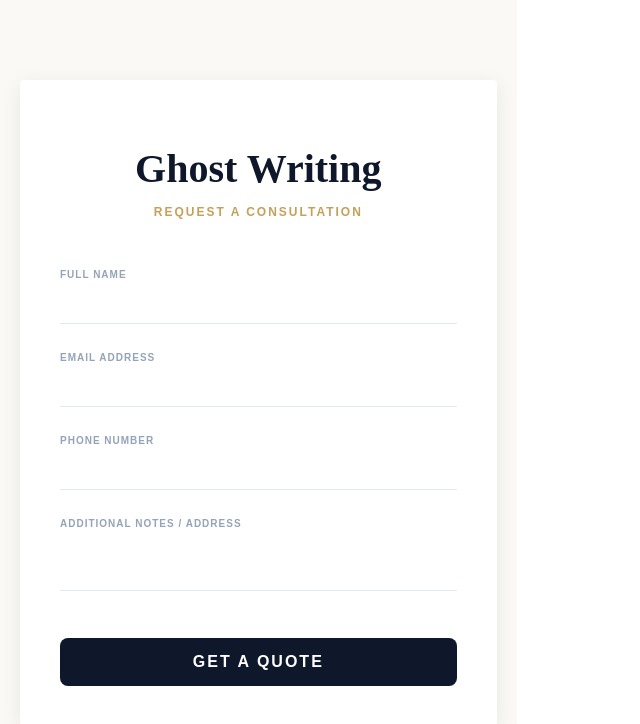
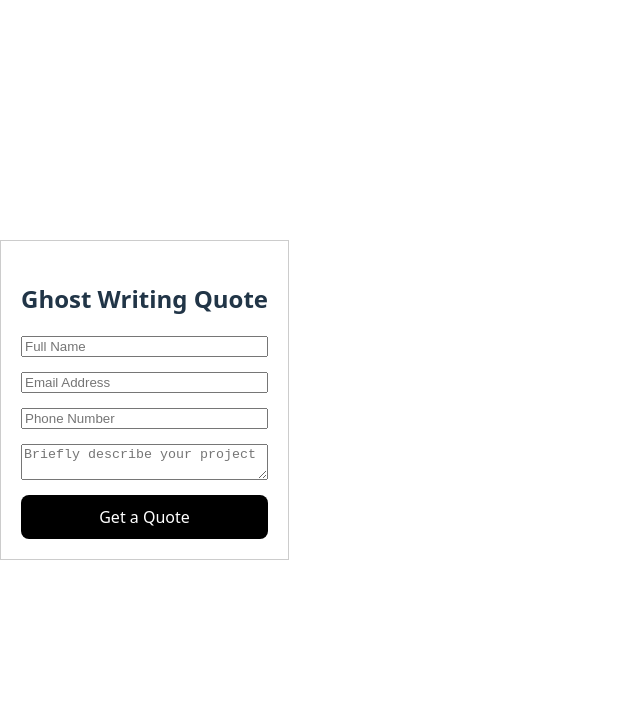
Before and after one commit to Arman-dev123/test, a React (Vite) app: page / in a window 1280 px wide. Shown: the top 724 px of the page, without its empty margins (0-640 px from the left). Built offline with nearby package versions, Linux system fonts and the light colour scheme.

Commit message:
removed auth and created ghost writing quote form

```diff
--- a/src/App.jsx
+++ b/src/App.jsx
@@ -1,6 +1,5 @@
 import { useState } from 'react';
 import { supabase } from './supabaseClient';
-import { CheckCircle2, Send } from 'lucide-react';
 
 function App() {
   const [loading, setLoading] = useState(false);
@@ -9,7 +8,7 @@ function App() {
     full_name: '',
     email: '',
     phone: '',
-    address: '' // Kept as requested in your column list
+    address: ''
   });
 
   const handleSubmit = async (e) => {
@@ -37,85 +36,42 @@ function App() {
 
   if (submitted) {
     return (
-      <div style={{ height: '100vh', display: 'flex', alignItems: 'center', justifyContent: 'center', backgroundColor: '#FAF9F6', fontFamily: 'serif' }}>
-        <div style={{ textAlign: 'center', padding: '40px', background: 'white', borderRadius: '8px', boxShadow: '0 10px 30px rgba(0,0,0,0.05)' }}>
-          <CheckCircle2 size={60} color="#C5A059" style={{ margin: '0 auto 20px' }} />
-          <h2 style={{ fontSize: '2rem', color: '#0f172a' }}>Request Received</h2>
-          <p style={{ color: '#64748b' }}>Our ghostwriting experts will contact you shortly.</p>
-          <button onClick={() => setSubmitted(false)} style={{ marginTop: '20px', background: 'none', border: '1px solid #C5A059', color: '#C5A059', padding: '10px 20px', cursor: 'pointer' }}>Send another request</button>
-        </div>
+      <div style={{ textAlign: 'center', padding: '50px', fontFamily: 'serif' }}>
+        <h1>Thank You!</h1>
+        <p>Your ghostwriting request has been received.</p>
+        <button onClick={() => setSubmitted(false)}>Send Another</button>
       </div>
     );
   }
 
   return (
-    <div style={{ minHeight: '100vh', backgroundColor: '#FAF9F6', padding: '80px 20px', fontFamily: 'sans-serif' }}>
-      <div style={{ maxWidth: '500px', margin: '0 auto', background: 'white', padding: '40px', borderRadius: '4px', boxShadow: '0 4px 20px rgba(0,0,0,0.08)' }}>
-
-        <header style={{ textAlign: 'center', marginBottom: '40px' }}>
-          <h1 style={{ fontFamily: 'serif', fontSize: '2.5rem', color: '#0f172a', marginBottom: '10px' }}>Ghost Writing</h1>
-          <p style={{ color: '#C5A059', fontWeight: 'bold', letterSpacing: '2px', fontSize: '12px', uppercase: 'true' }}>REQUEST A CONSULTATION</p>
-        </header>
-
-        <form onSubmit={handleSubmit} style={{ display: 'flex', flexDirection: 'column', gap: '20px' }}>
-          <div>
-            <label style={{ fontSize: '10px', fontWeight: 'bold', color: '#94a3b8', letterSpacing: '1px' }}>FULL NAME</label>
+    <div style={{ maxWidth: '400px', margin: '50px auto', padding: '20px', border: '1px solid #ccc' }}>
+      <h2 style={{ textAlign: 'center' }}>Ghost Writing Quote</h2>
+      <form onSubmit={handleSubmit} style={{ display: 'flex', flexDirection: 'column', gap: '15px' }}>
         <input
-              style={{ width: '100%', border: 'none', borderBottom: '1px solid #e2e8f0', padding: '10px 0', outline: 'none', fontSize: '16px' }}
-              type="text"
+          placeholder="Full Name"
           required
           onChange={(e) => setFormData({...formData, full_name: e.target.value})}
         />
-          </div>
-
-          <div>
-            <label style={{ fontSize: '10px', fontWeight: 'bold', color: '#94a3b8', letterSpacing: '1px' }}>EMAIL ADDRESS</label>
         <input
-              style={{ width: '100%', border: 'none', borderBottom: '1px solid #e2e8f0', padding: '10px 0', outline: 'none', fontSize: '16px' }}
           type="email"
+          placeholder="Email Address"
           required
           onChange={(e) => setFormData({...formData, email: e.target.value})}
         />
-          </div>
-
-          <div>
-            <label style={{ fontSize: '10px', fontWeight: 'bold', color: '#94a3b8', letterSpacing: '1px' }}>PHONE NUMBER</label>
         <input
-              style={{ width: '100%', border: 'none', borderBottom: '1px solid #e2e8f0', padding: '10px 0', outline: 'none', fontSize: '16px' }}
-              type="tel"
+          placeholder="Phone Number"
           required
           onChange={(e) => setFormData({...formData, phone: e.target.value})}
         />
-          </div>
-
-          <div>
-            <label style={{ fontSize: '10px', fontWeight: 'bold', color: '#94a3b8', letterSpacing: '1px' }}>ADDITIONAL NOTES / ADDRESS</label>
         <textarea
-              style={{ width: '100%', border: 'none', borderBottom: '1px solid #e2e8f0', padding: '10px 0', outline: 'none', fontSize: '16px', resize: 'none' }}
-              rows="2"
+          placeholder="Briefly describe your project"
           onChange={(e) => setFormData({...formData, address: e.target.value})}
         />
-          </div>
-
-          <button
-            type="submit"
-            disabled={loading}
-            style={{
-              marginTop: '20px',
-              padding: '15px',
-              backgroundColor: '#0f172a',
-              color: 'white',
-              border: 'none',
-              fontWeight: 'bold',
-              letterSpacing: '2px',
-              cursor: 'pointer',
-              transition: '0.3s'
-            }}
-          >
-            {loading ? 'SENDING...' : 'GET A QUOTE'}
+        <button type="submit" disabled={loading} style={{ background: '#000', color: '#fff', padding: '10px' }}>
+          {loading ? 'Sending...' : 'Get a Quote'}
         </button>
       </form>
-      </div>
     </div>
   );
 }
```
Lines whose indentation alone changed are shown as unchanged.
